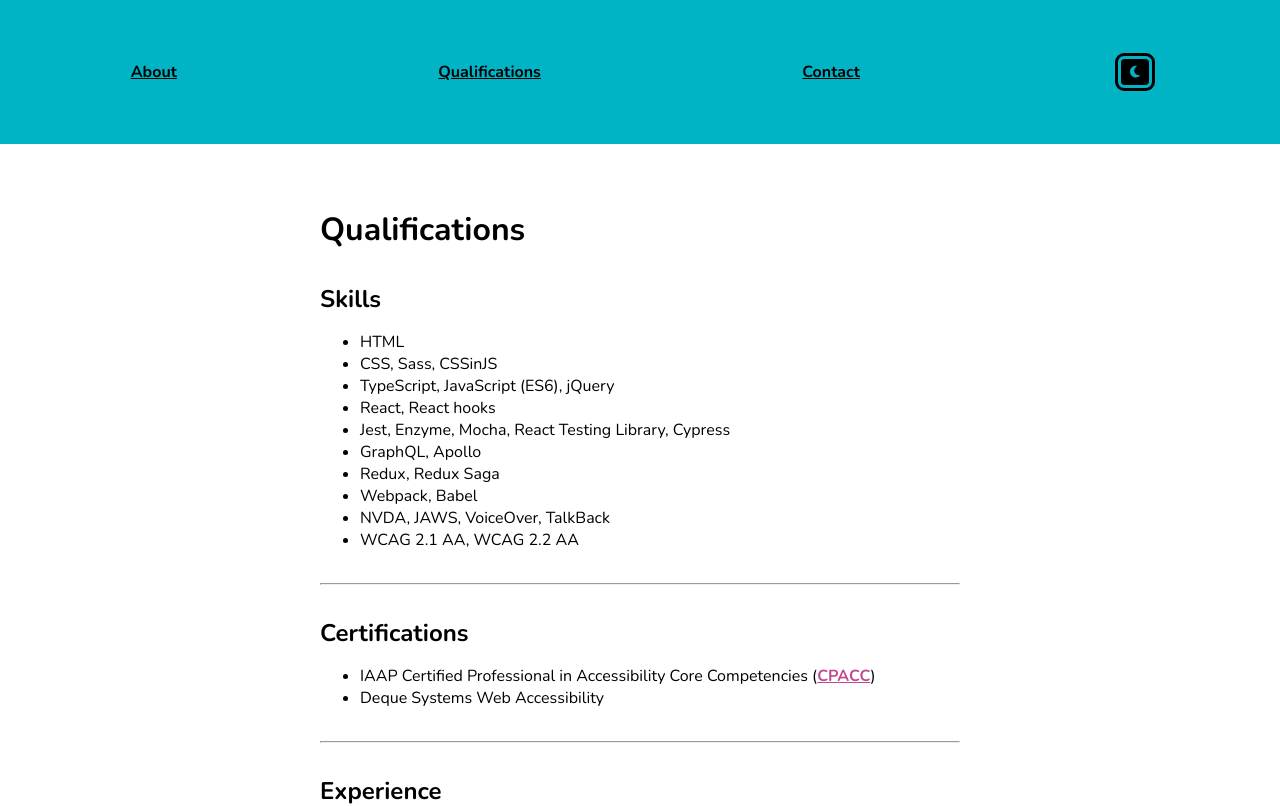
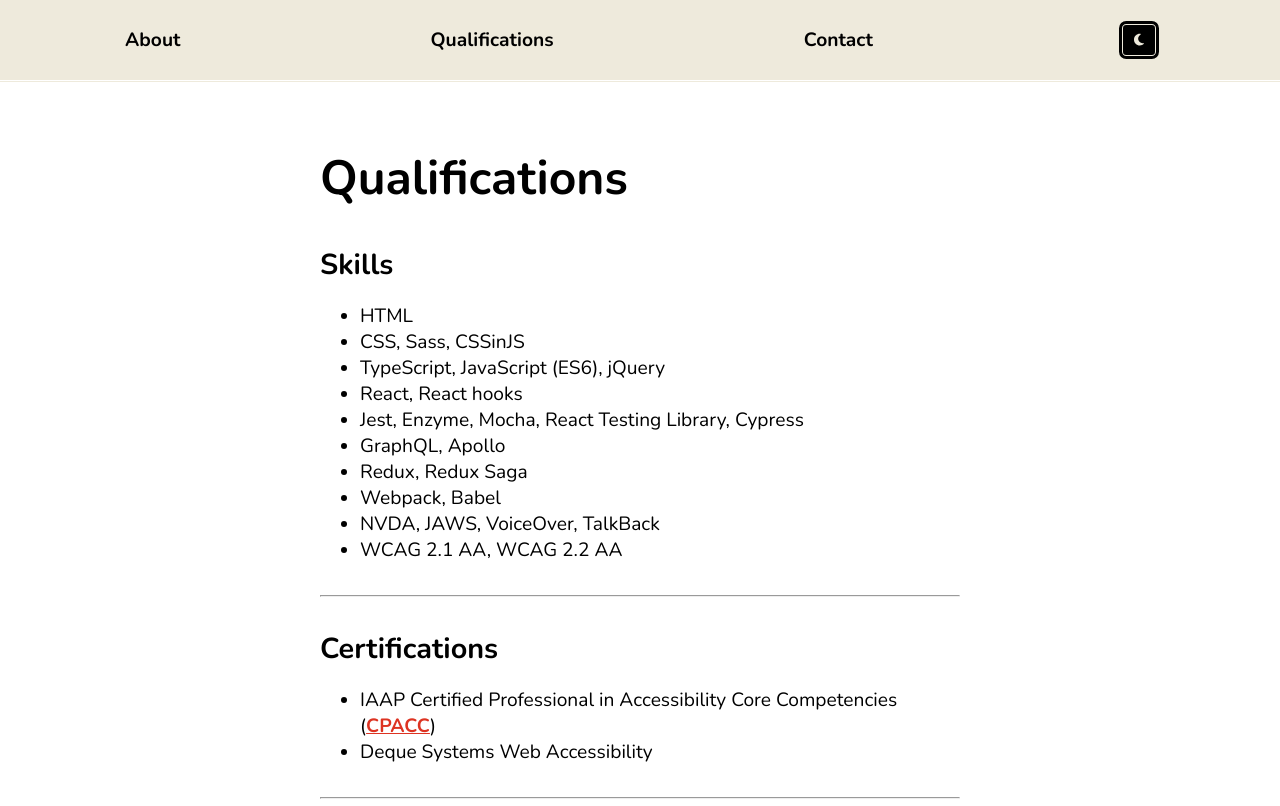
Before and after one commit to amberfrontend/website, a React (Create React App) app: page /qualifications in a window 1280 px wide. Shown: the top 806 px of the page. Built offline with nearby package versions, Linux system fonts and the light colour scheme.

Commit message:
Change colours

```diff
--- a/src/components/Button/Button.tsx
+++ b/src/components/Button/Button.tsx
@@ -29,7 +29,7 @@ export default function Button({
   };
   const StyledButton = styled.button`
     background-color: ${themeContext.BUTTON[type].BACKGROUND};
-        border: 0.1rem solid ${themeContext.BUTTON[type].BACKGROUND};
+    border: 0.2rem solid ${themeContext.BUTTON[type].BACKGROUND};
     border-radius: 0.2rem;
     color: ${themeContext.BUTTON[type].TEXT};
     cursor: pointer;
@@ -38,7 +38,7 @@ export default function Button({
     &:hover,
     &:focus {
       outline: 0.2rem solid ${themeContext.BUTTON[type].BACKGROUND};
-            outline-offset: 0.2rem;
+      outline-offset: 0.1rem;
     }
   `;
 
--- a/src/components/Header/Header.tsx
+++ b/src/components/Header/Header.tsx
@@ -14,6 +14,8 @@ export default function Header({ children, className }: HeaderProps) {
   const StyledHeader = styled.header`
     background: ${themeContext.BACKGROUND.HEADER};
     color: ${themeContext.TEXT.HEADER};
+    box-shadow: 0 0 0 0.0625rem ${themeContext.BORDER.HEADER};
+    border-bottom: 0.0625rem solid ${themeContext.SHADOW.HEADER};
   `;
 
   return <StyledHeader className={className}>{children}</StyledHeader>;
--- a/src/components/Link/Link.tsx
+++ b/src/components/Link/Link.tsx
@@ -37,7 +37,7 @@ export default function Link({
     &:focus,
     &:hover {
       outline: 0.2rem solid ${themeContext.LINK[type]};
-      outline-offset: 0.2rem;
+      outline-offset: 0.05rem;
       text-decoration: none;
     }
   `;
--- a/src/components/Navigation/Navigation.css
+++ b/src/components/Navigation/Navigation.css
@@ -5,7 +5,7 @@
 .NavMain ul {
   align-items: center;
   display: flex;
-  height: 9rem;
+  height: 5rem;
   justify-content: space-around;
   list-style: none;
   margin-block-end: 0;
@@ -17,22 +17,25 @@
 
 .NavLink a {
   font-weight: bold;
+  text-decoration: none;
 }
 
 @media screen and (min-width: 321px) {
-  .NavLink a:focus, .NavLink a:hover {
+  .NavLink a:focus,
+  .NavLink a:hover {
     background: transparent;
     outline: 0.2rem solid;
-    outline-offset: 0.6rem;
+    outline-offset: 0.05rem;
     text-decoration: none;
   }
 }
 
 @media screen and (max-width: 320px) {
-  .NavLink a:focus, .NavLink a:hover {
+  .NavLink a:focus,
+  .NavLink a:hover {
     background: transparent;
     outline: 0.2rem solid;
-    outline-offset: 0.4rem;
+    outline-offset: 0.05rem;
     text-decoration: none;
   }
 }
--- a/src/components/Navigation/Navigation.tsx
+++ b/src/components/Navigation/Navigation.tsx
@@ -18,6 +18,7 @@ export default function Navigation({ themeToggleButton }: NavigationProps) {
       color: ${themeContext.LINK.HEADER};
     }
   `;
+
   return (
     <nav aria-label="main" className="NavMain">
       <ul>
--- a/src/index.css
+++ b/src/index.css
@@ -1,23 +1,25 @@
-html, body {
+html,
+body {
   overflow-x: hidden !important;
   width: 100vw !important;
 }
 
 body {
   margin: 0;
-  font-family: 'Nunito', sans-serif;
+  font-family: "Nunito", sans-serif;
+  font-size: 1.2rem;
   -webkit-font-smoothing: antialiased;
   -moz-osx-font-smoothing: grayscale;
 }
 
 p {
-  line-height: 1.5rem;
+  line-height: 1.8rem;
   margin-block-start: 0rem;
   margin-block-end: 2rem;
 }
 
 code {
-  font-family: source-code-pro, Menlo, Monaco, Consolas, 'Courier New',
+  font-family: source-code-pro, Menlo, Monaco, Consolas, "Courier New",
     monospace;
 }
 
@@ -37,13 +39,18 @@ hr {
 }
 
 h1 {
+  font-size: 3rem;
   margin-block-start: 0rem;
-  margin-block-end: 2rem;
+  margin-block-end: 2.1rem;
 }
 
-h2, h3, h4, h5, h6 {
+h2,
+h3,
+h4,
+h5,
+h6 {
   margin-block-start: 0rem;
-  margin-block-end: 1rem;
+  margin-block-end: 0.8rem;
 }
 
 strong.Opt {
--- a/src/styles/theme.ts
+++ b/src/styles/theme.ts
@@ -1,16 +1,20 @@
 const COLORS = {
   BLACK: "#000",
-    GREEN: "#00b4c5",
-    NEAR_BLACK: "#111",
-    PINK: "#BE4B8E",
-    WHITE: "#FFF",
+  NEUTRAL: "#eeeadc",
+  PRIMARY: "#dd3322",
+  NEAR_BLACK: "#170901",
+  SECONDARY: "#00b4c5",
+  WHITE: "#fff",
 };
 
 export const THEME = {
   DARK: {
     BACKGROUND: {
       BODY: COLORS.BLACK,
-            HEADER: COLORS.NEAR_BLACK,
+      HEADER: COLORS.BLACK,
+    },
+    BORDER: {
+      HEADER: COLORS.BLACK,
     },
     BUTTON: {
       BODY: {
@@ -18,14 +22,17 @@ export const THEME = {
         TEXT: COLORS.BLACK,
       },
       HEADER: {
-                BACKGROUND: COLORS.GREEN,
+        BACKGROUND: COLORS.WHITE,
         TEXT: COLORS.BLACK,
       },
     },
     COPY: "Switch to light mode",
     LINK: {
-            BODY: COLORS.PINK,
-            HEADER: COLORS.GREEN,
+      BODY: COLORS.PRIMARY,
+      HEADER: COLORS.WHITE,
+    },
+    SHADOW: {
+      HEADER: COLORS.WHITE,
     },
     TEXT: {
       BODY: COLORS.WHITE,
@@ -35,26 +42,32 @@ export const THEME = {
   LIGHT: {
     BACKGROUND: {
       BODY: COLORS.WHITE,
-            HEADER: COLORS.GREEN,
+      HEADER: COLORS.NEUTRAL,
+    },
+    BORDER: {
+      HEADER: COLORS.NEUTRAL,
     },
     BUTTON: {
       BODY: {
-                BACKGROUND: COLORS.PINK,
+        BACKGROUND: COLORS.SECONDARY,
         TEXT: COLORS.WHITE,
       },
       HEADER: {
         BACKGROUND: COLORS.BLACK,
-                TEXT: COLORS.GREEN,
+        TEXT: COLORS.NEUTRAL,
       },
     },
     COPY: "Switch to dark mode",
     LINK: {
-            BODY: COLORS.PINK,
+      BODY: COLORS.PRIMARY,
       HEADER: COLORS.BLACK,
     },
     TEXT: {
       BODY: COLORS.BLACK,
       HEADER: COLORS.BLACK,
     },
+    SHADOW: {
+      HEADER: COLORS.WHITE,
+    },
   },
 };
```
Also changed, not shown: 1 other file (tests, documents, lock files or other folders). Lines whose indentation alone changed are shown as unchanged.
